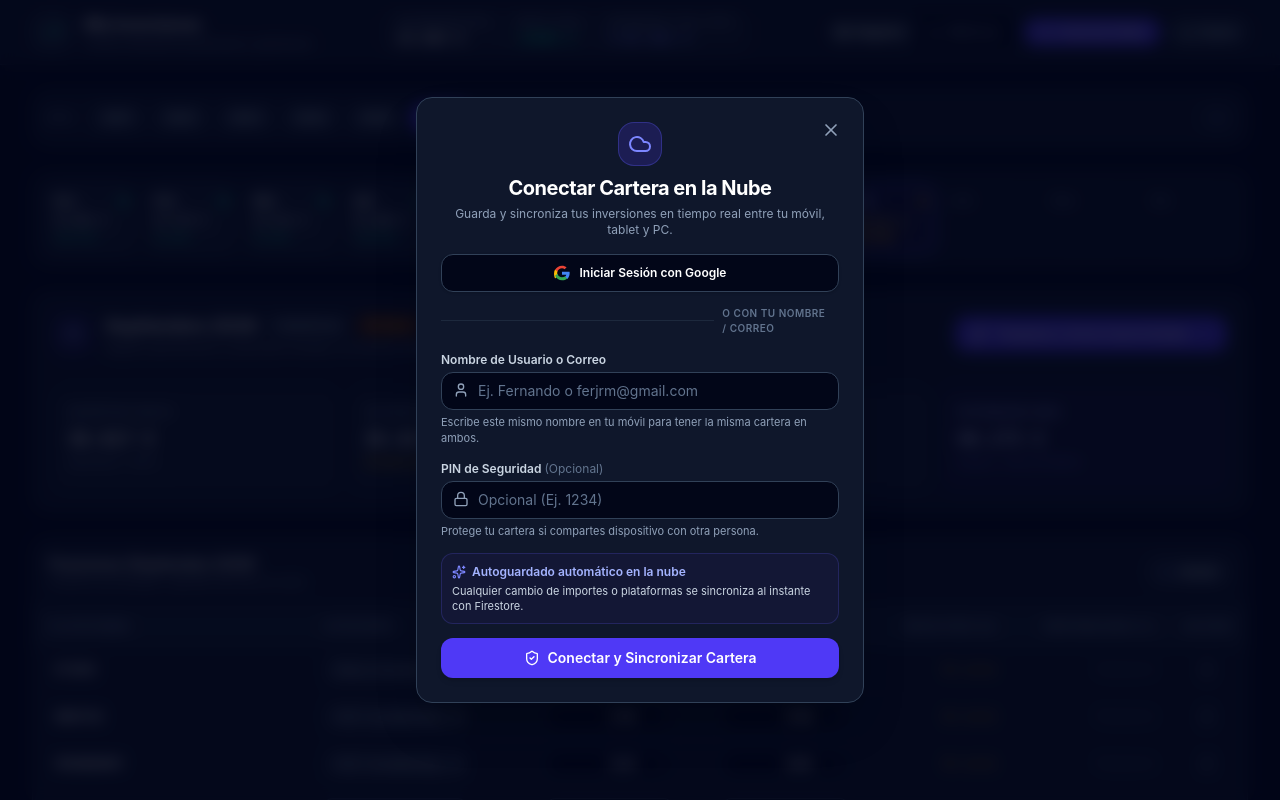
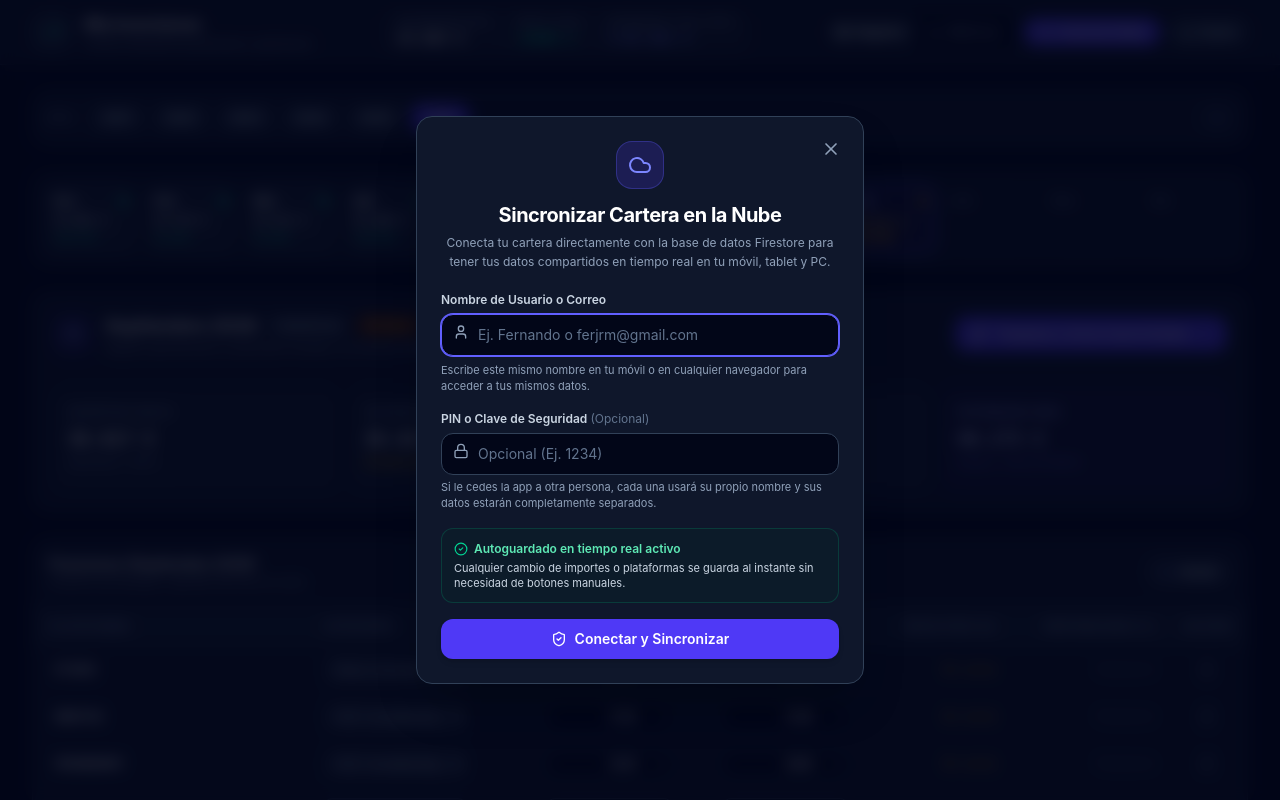
Before and after one commit to ferjrm-8/Inversion_App, a React (Vite) app: page / in a window 1280 px wide. Both pictures are taken after a click on the button "Conectar Nube". Shown: the top 800 px of the page. Built offline with nearby package versions, Linux system fonts and the light colour scheme.

Commit message:
feat: add cloud sync with user accounts and robust downloads

```diff
--- a/src/components/AuthModal.tsx
+++ b/src/components/AuthModal.tsx
@@ -8,6 +8,7 @@ import {
   Loader2,
   ShieldCheck,
   Sparkles,
+  CheckCircle2,
 } from 'lucide-react';
 import { CloudAccount, YearData } from '../types/investment';
 import {
@@ -15,7 +16,6 @@ import {
   savePortfolioToCloud,
   normalizeAccountId,
   setStoredAccount,
-  loginWithGoogle,
 } from '../firebase';
 
 interface AuthModalProps {
@@ -33,7 +33,6 @@ export const AuthModal: React.FC<AuthModalProps> = ({
   currentYearsData,
   currentAccount,
 }) => {
-  // Direct Sync fields
   const [accountName, setAccountName] = useState(currentAccount?.displayName || '');
   const [pin, setPin] = useState(currentAccount?.pin || '');
   const [error, setError] = useState<string | null>(null);
@@ -41,14 +40,13 @@ export const AuthModal: React.FC<AuthModalProps> = ({
 
   if (!isOpen) return null;
 
-  // Handle Direct Sync with Firestore
-  const handleDirectSubmit = async (e: React.FormEvent) => {
+  const handleSubmit = async (e: React.FormEvent) => {
     e.preventDefault();
     setError(null);
 
     const name = accountName.trim();
     if (!name) {
-      setError('Por favor introduce un nombre o correo para identificar tu cartera.');
+      setError('Por favor introduce tu nombre o correo para identificar tu cartera.');
       return;
     }
 
@@ -59,8 +57,9 @@ export const AuthModal: React.FC<AuthModalProps> = ({
       const existing = await loadPortfolioFromCloud(normalizedId);
 
       if (existing) {
+        // If there is an existing portfolio with PIN, verify it
         if (existing.pin && existing.pin !== pin.trim()) {
-          setError('El PIN de seguridad es incorrecto para esta cartera.');
+          setError('El PIN de seguridad no coincide con esta cartera.');
           setLoading(false);
           return;
         }
@@ -76,6 +75,7 @@ export const AuthModal: React.FC<AuthModalProps> = ({
         onSuccess(cloudAccount, existing.yearsData);
         onClose();
       } else {
+        // First time creating this cloud account
         const cloudAccount: CloudAccount = {
           accountId: normalizedId,
           displayName: name,
@@ -95,48 +95,8 @@ export const AuthModal: React.FC<AuthModalProps> = ({
         onClose();
       }
     } catch (err: any) {
-      console.error(err);
-      setError('No se pudo conectar con Firestore. Comprueba tu conexión a internet.');
-    } finally {
-      setLoading(false);
-    }
-  };
-
-  // Google Sign-In (Enabled in Firebase project)
-  const handleGoogleSignIn = async () => {
-    setError(null);
-    setLoading(true);
-    try {
-      const user = await loginWithGoogle();
-      if (user) {
-        const normalizedId = normalizeAccountId(user.email || user.uid);
-        const existing = await loadPortfolioFromCloud(normalizedId);
-
-        const cloudAccount: CloudAccount = {
-          accountId: normalizedId,
-          displayName: user.displayName || user.email || 'Mi Usuario Google',
-          lastSyncedAt: new Date().toISOString(),
-        };
-
-        if (existing) {
-          setStoredAccount(cloudAccount);
-          onSuccess(cloudAccount, existing.yearsData);
-        } else {
-          await savePortfolioToCloud(normalizedId, currentYearsData, cloudAccount.displayName);
-          setStoredAccount(cloudAccount);
-          onSuccess(cloudAccount);
-        }
-        onClose();
-      }
-    } catch (err: any) {
-      console.error('Google Sign In error:', err);
-      if (err?.code === 'auth/popup-closed-by-user') {
-        setError('Ventana de inicio con Google cerrada antes de completar.');
-      } else if (err?.code === 'auth/popup-blocked') {
-        setError('Tu navegador bloqueó la ventana emergente de Google. Usa el acceso por nombre abajo.');
-      } else {
-        setError('No se pudo iniciar con Google. Usa el acceso directo con tu nombre o correo.');
-      }
+      console.error('Error connecting to Firestore:', err);
+      setError('No se pudo conectar con la base de datos en la nube. Revisa tu conexión a internet.');
     } finally {
       setLoading(false);
     }
@@ -144,7 +104,7 @@ export const AuthModal: React.FC<AuthModalProps> = ({
 
   return (
     <div className="fixed inset-0 z-50 flex items-center justify-center p-3 sm:p-4 bg-slate-950/80 backdrop-blur-sm animate-in fade-in duration-150">
-      <div className="relative w-full max-w-md rounded-2xl border border-slate-700 bg-slate-900 p-5 sm:p-6 shadow-2xl text-slate-100 max-h-[92vh] overflow-y-auto">
+      <div className="relative w-full max-w-md rounded-2xl border border-slate-700 bg-slate-900 p-5 sm:p-6 shadow-2xl text-slate-100">
         <button
           onClick={onClose}
           className="absolute right-4 top-4 rounded-lg p-1.5 text-slate-400 hover:bg-slate-800 hover:text-white transition cursor-pointer"
@@ -152,66 +112,28 @@ export const AuthModal: React.FC<AuthModalProps> = ({
           <X className="h-5 w-5" />
         </button>
 
-        <div className="mb-4 text-center">
-          <div className="mx-auto mb-2 flex h-11 w-11 items-center justify-center rounded-2xl bg-indigo-600/20 text-indigo-400 border border-indigo-500/30">
+        <div className="mb-5 text-center">
+          <div className="mx-auto mb-3 flex h-12 w-12 items-center justify-center rounded-2xl bg-indigo-600/20 text-indigo-400 border border-indigo-500/30">
             <Cloud className="h-6 w-6 text-indigo-400" />
           </div>
           <h2 className="text-xl font-bold tracking-tight text-white">
-            Conectar Cartera en la Nube
+            Sincronizar Cartera en la Nube
           </h2>
-          <p className="mt-1 text-xs text-slate-400">
-            Guarda y sincroniza tus inversiones en tiempo real entre tu móvil, tablet y PC.
+          <p className="mt-1 text-xs text-slate-400 leading-relaxed">
+            Conecta tu cartera directamente con la base de datos Firestore para tener tus datos compartidos en tiempo real en tu móvil, tablet y PC.
           </p>
         </div>
 
         {error && (
-          <div className="mb-4 flex items-start gap-2 rounded-xl border border-rose-500/30 bg-rose-950/40 p-3 text-xs text-rose-300">
+          <div className="mb-4 flex items-start gap-2.5 rounded-xl border border-rose-500/30 bg-rose-950/40 p-3 text-xs text-rose-300">
             <AlertCircle className="h-4 w-4 shrink-0 text-rose-400 mt-0.5" />
             <span>{error}</span>
           </div>
         )}
 
-        {/* Option 1: Continue with Google */}
-        <div className="mb-4">
-          <button
-            type="button"
-            onClick={handleGoogleSignIn}
-            disabled={loading}
-            className="w-full flex items-center justify-center gap-2.5 rounded-xl border border-slate-700 bg-slate-950 py-2.5 px-4 text-xs font-semibold text-white shadow hover:bg-slate-800 focus:outline-none focus:ring-2 focus:ring-indigo-500 transition cursor-pointer"
-          >
-            <svg className="h-4 w-4" viewBox="0 0 24 24">
-              <path
-                fill="#EA4335"
-                d="M12 5c1.54 0 2.89.55 3.96 1.45l2.96-2.96C17.13 1.81 14.74 1 12 1 7.39 1 3.44 3.61 1.54 7.42l3.65 2.83C6.07 7.23 8.79 5 12 5z"
-              />
-              <path
-                fill="#4285F4"
-                d="M23.49 12.27c0-.79-.07-1.54-.19-2.27H12v4.51h6.47c-.29 1.48-1.14 2.73-2.4 3.58l3.69 2.86c2.16-1.99 3.73-4.94 3.73-8.68z"
-              />
-              <path
-                fill="#FBBC05"
-                d="M5.19 14.25c-.23-.68-.36-1.41-.36-2.25s.13-1.57.36-2.25L1.54 6.92C.56 8.87 0 11.08 0 13.5s.56 4.63 1.54 6.58l3.65-2.83z"
-              />
-              <path
-                fill="#34A853"
-                d="M12 23c3.24 0 5.95-1.08 7.93-2.91l-3.69-2.86c-1.08.73-2.46 1.16-4.24 1.16-3.21 0-5.93-2.23-6.81-5.25L1.54 15.97C3.44 19.78 7.39 23 12 23z"
-              />
-            </svg>
-            <span>Iniciar Sesión con Google</span>
-          </button>
-
-          <div className="relative flex items-center justify-center my-3.5">
-            <div className="border-t border-slate-800 w-full" />
-            <span className="bg-slate-900 px-2 text-[10px] uppercase tracking-wider text-slate-500 font-semibold">
-              o con tu nombre / correo
-            </span>
-          </div>
-        </div>
-
-        {/* Option 2: Direct Identification (Zero-friction Firestore Sync) */}
-        <form onSubmit={handleDirectSubmit} className="space-y-3.5">
+        <form onSubmit={handleSubmit} className="space-y-4">
           <div>
-            <label className="block text-xs font-semibold text-slate-300 mb-1">
+            <label className="block text-xs font-semibold text-slate-300 mb-1.5">
               Nombre de Usuario o Correo
             </label>
             <div className="relative">
@@ -219,20 +141,21 @@ export const AuthModal: React.FC<AuthModalProps> = ({
               <input
                 type="text"
                 required
+                autoFocus
                 value={accountName}
                 onChange={(e) => setAccountName(e.target.value)}
                 placeholder="Ej. Fernando o ferjrm@gmail.com"
-                className="w-full rounded-xl border border-slate-700 bg-slate-950 py-2 pl-9 pr-3 text-sm text-white placeholder-slate-500 focus:border-indigo-500 focus:outline-none focus:ring-1 focus:ring-indigo-500"
+                className="w-full rounded-xl border border-slate-700 bg-slate-950 py-2.5 pl-9 pr-3 text-sm text-white placeholder-slate-500 focus:border-indigo-500 focus:outline-none focus:ring-1 focus:ring-indigo-500"
               />
             </div>
-            <p className="mt-1 text-[11px] text-slate-400">
-              Escribe este mismo nombre en tu móvil para tener la misma cartera en ambos.
+            <p className="mt-1.5 text-[11px] text-slate-400">
+              Escribe este mismo nombre en tu móvil o en cualquier navegador para acceder a tus mismos datos.
             </p>
           </div>
 
           <div>
-            <label className="block text-xs font-semibold text-slate-300 mb-1">
-              PIN de Seguridad <span className="text-slate-500 font-normal">(Opcional)</span>
+            <label className="block text-xs font-semibold text-slate-300 mb-1.5">
+              PIN o Clave de Seguridad <span className="text-slate-500 font-normal">(Opcional)</span>
             </label>
             <div className="relative">
               <Lock className="absolute left-3 top-2.5 h-4 w-4 text-slate-400" />
@@ -241,28 +164,29 @@ export const AuthModal: React.FC<AuthModalProps> = ({
                 value={pin}
                 onChange={(e) => setPin(e.target.value)}
                 placeholder="Opcional (Ej. 1234)"
-                className="w-full rounded-xl border border-slate-700 bg-slate-950 py-2 pl-9 pr-3 text-sm text-white placeholder-slate-500 focus:border-indigo-500 focus:outline-none focus:ring-1 focus:ring-indigo-500"
+                className="w-full rounded-xl border border-slate-700 bg-slate-950 py-2.5 pl-9 pr-3 text-sm text-white placeholder-slate-500 focus:border-indigo-500 focus:outline-none focus:ring-1 focus:ring-indigo-500"
               />
             </div>
             <p className="mt-1 text-[11px] text-slate-400">
-              Protege tu cartera si compartes dispositivo con otra persona.
+              Si le cedes la app a otra persona, cada una usará su propio nombre y sus datos estarán completamente separados.
             </p>
           </div>
 
-          <div className="rounded-xl border border-indigo-500/20 bg-indigo-950/30 p-2.5 text-xs text-indigo-200/90 space-y-1">
-            <div className="flex items-center gap-1.5 font-semibold text-indigo-300">
-              <Sparkles className="h-3.5 w-3.5 text-indigo-400" />
-              <span>Autoguardado automático en la nube</span>
+          {/* Real-time sync guarantee box */}
+          <div className="rounded-xl border border-emerald-500/20 bg-emerald-950/20 p-3 text-xs text-emerald-200/90 space-y-1">
+            <div className="flex items-center gap-1.5 font-semibold text-emerald-300">
+              <CheckCircle2 className="h-3.5 w-3.5 text-emerald-400" />
+              <span>Autoguardado en tiempo real activo</span>
             </div>
             <p className="text-[11px] text-slate-300">
-              Cualquier cambio de importes o plataformas se sincroniza al instante con Firestore.
+              Cualquier cambio de importes o plataformas se guarda al instante sin necesidad de botones manuales.
             </p>
           </div>
 
           <button
             type="submit"
             disabled={loading}
-            className="w-full flex items-center justify-center gap-2 rounded-xl bg-indigo-600 py-2.5 px-4 text-sm font-semibold text-white shadow-md hover:bg-indigo-500 focus:outline-none focus:ring-2 focus:ring-indigo-400 disabled:opacity-50 transition cursor-pointer"
+            className="w-full mt-2 flex items-center justify-center gap-2 rounded-xl bg-indigo-600 py-2.5 px-4 text-sm font-semibold text-white shadow-md hover:bg-indigo-500 focus:outline-none focus:ring-2 focus:ring-indigo-400 disabled:opacity-50 transition cursor-pointer"
           >
             {loading ? (
               <>
@@ -272,7 +196,7 @@ export const AuthModal: React.FC<AuthModalProps> = ({
             ) : (
               <>
                 <ShieldCheck className="h-4 w-4" />
-                <span>Conectar y Sincronizar Cartera</span>
+                <span>Conectar y Sincronizar</span>
               </>
             )}
           </button>
```
